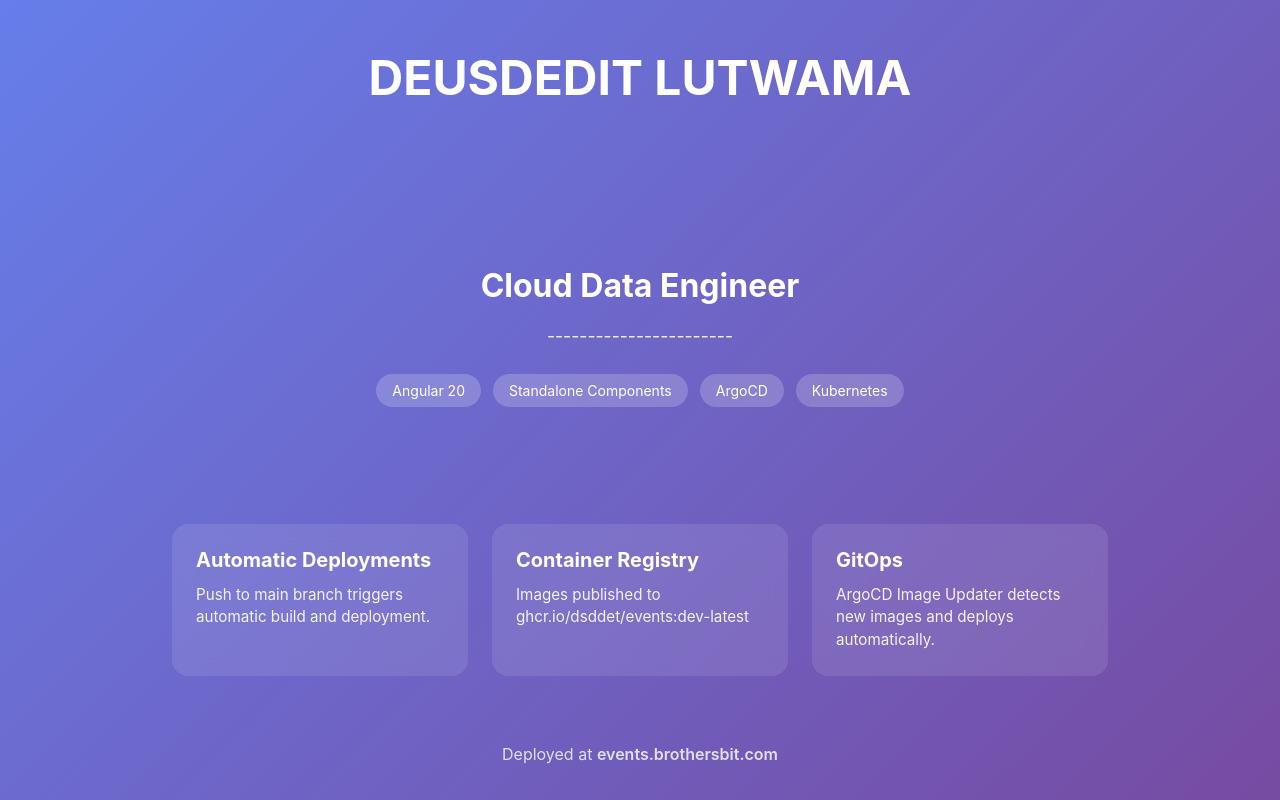
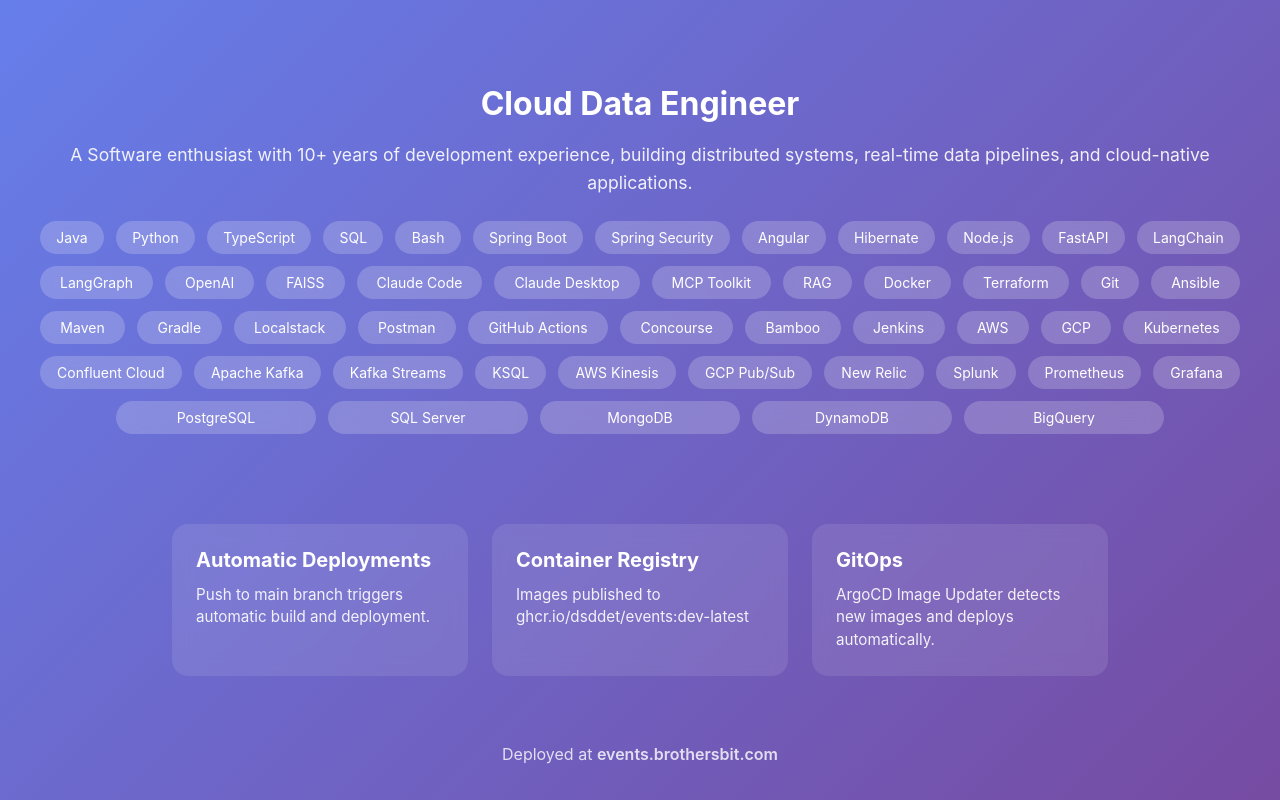
Before and after one commit to dsddet/events, an Angular app: page / in a window 1280 px wide. Built offline with nearby package versions, Linux system fonts and the light colour scheme.

Commit message:
Final draft

```diff
--- a/src/app/app.html
+++ b/src/app/app.html
@@ -1,20 +1,66 @@
 <main class="container">
-  <header>
-  <div class="hero-content">
-    <h1>DEUSDEDIT LUTWAMA</h1>
-    </div>
-<!--    <p class="tagline">Your event management platform</p>-->
-  </header>
+<!--  <header>-->
+<!--  <div class="hero-content">-->
+<!--    <h1>DEUSDEDIT LUTWAMA</h1>-->
+<!--    </div>-->
+<!--&lt;!&ndash;    <p class="tagline">Your event management platform</p>&ndash;&gt;-->
+<!--  </header>-->
 
   <section class="hero">
     <div class="hero-content">
       <h2>Cloud Data Engineer</h2>
-      <p>-----------------------</p>
+      <p>A Software enthusiast with 10+ years of development experience, building distributed systems, real-time
+        data pipelines, and cloud-native applications. </p>
       <div class="badges">
-        <span class="badge">Angular 20</span>
-        <span class="badge">Standalone Components</span>
-        <span class="badge">ArgoCD</span>
+        <span class="badge">Java</span>
+        <span class="badge">Python</span>
+        <span class="badge">TypeScript</span>
+        <span class="badge">SQL</span>
+        <span class="badge">Bash</span>
+        <span class="badge">Spring Boot</span>
+        <span class="badge">Spring Security</span>
+        <span class="badge">Angular</span>
+        <span class="badge">Hibernate</span>
+        <span class="badge">Node.js</span>
+        <span class="badge">FastAPI</span>
+        <span class="badge">LangChain</span>
+        <span class="badge">LangGraph</span>
+        <span class="badge">OpenAI</span>
+        <span class="badge">FAISS</span>
+        <span class="badge">Claude Code</span>
+        <span class="badge">Claude Desktop</span>
+        <span class="badge">MCP Toolkit</span>
+        <span class="badge">RAG</span>
+        <span class="badge">Docker</span>
+        <span class="badge">Terraform</span>
+        <span class="badge">Git</span>
+        <span class="badge">Ansible</span>
+        <span class="badge">Maven</span>
+        <span class="badge">Gradle</span>
+        <span class="badge">Localstack</span>
+        <span class="badge">Postman</span>
+        <span class="badge">GitHub Actions</span>
+        <span class="badge">Concourse</span>
+        <span class="badge">Bamboo</span>
+        <span class="badge">Jenkins</span>
+        <span class="badge">AWS</span>
+        <span class="badge">GCP</span>
         <span class="badge">Kubernetes</span>
+        <span class="badge">Confluent Cloud</span>
+        <span class="badge">Apache Kafka</span>
+        <span class="badge">Kafka Streams</span>
+        <span class="badge">KSQL</span>
+        <span class="badge">AWS Kinesis</span>
+        <span class="badge">GCP Pub/Sub</span>
+        <span class="badge">New Relic</span>
+        <span class="badge">Splunk</span>
+        <span class="badge">Prometheus</span>
+        <span class="badge">Grafana</span>
+        <span class="badge">PostgreSQL</span>
+        <span class="badge">SQL Server</span>
+        <span class="badge">MongoDB</span>
+        <span class="badge">DynamoDB</span>
+        <span class="badge">BigQuery</span>
       </div>
     </div>
   </section>
--- a/src/app/app.scss
+++ b/src/app/app.scss
@@ -30,10 +30,12 @@
   justify-content: center;
   align-items: center;
   padding: 2rem;
+  width: 100%;
 
   .hero-content {
     text-align: center;
-    max-width: 600px;
+    width: 100%;
+    max-width: 1200px;
 
     h2 {
       font-size: 2rem;
@@ -54,6 +56,7 @@
   gap: 0.75rem;
   justify-content: center;
   margin-top: 1.5rem;
+  width: 100%;
 
   .badge {
     background: rgba(255, 255, 255, 0.2);
@@ -61,6 +64,10 @@
     border-radius: 2rem;
     font-size: 0.875rem;
     backdrop-filter: blur(10px);
+    flex: 1 1 auto;
+    text-align: center;
+    min-width: fit-content;
+    max-width: 200px;
   }
 }
 
--- a/src/styles.scss
+++ b/src/styles.scss
@@ -10,6 +10,4 @@
 body {
   margin: 0;
   padding: 0;
-  height: 100%;
-  overflow: hidden;
 }
```
